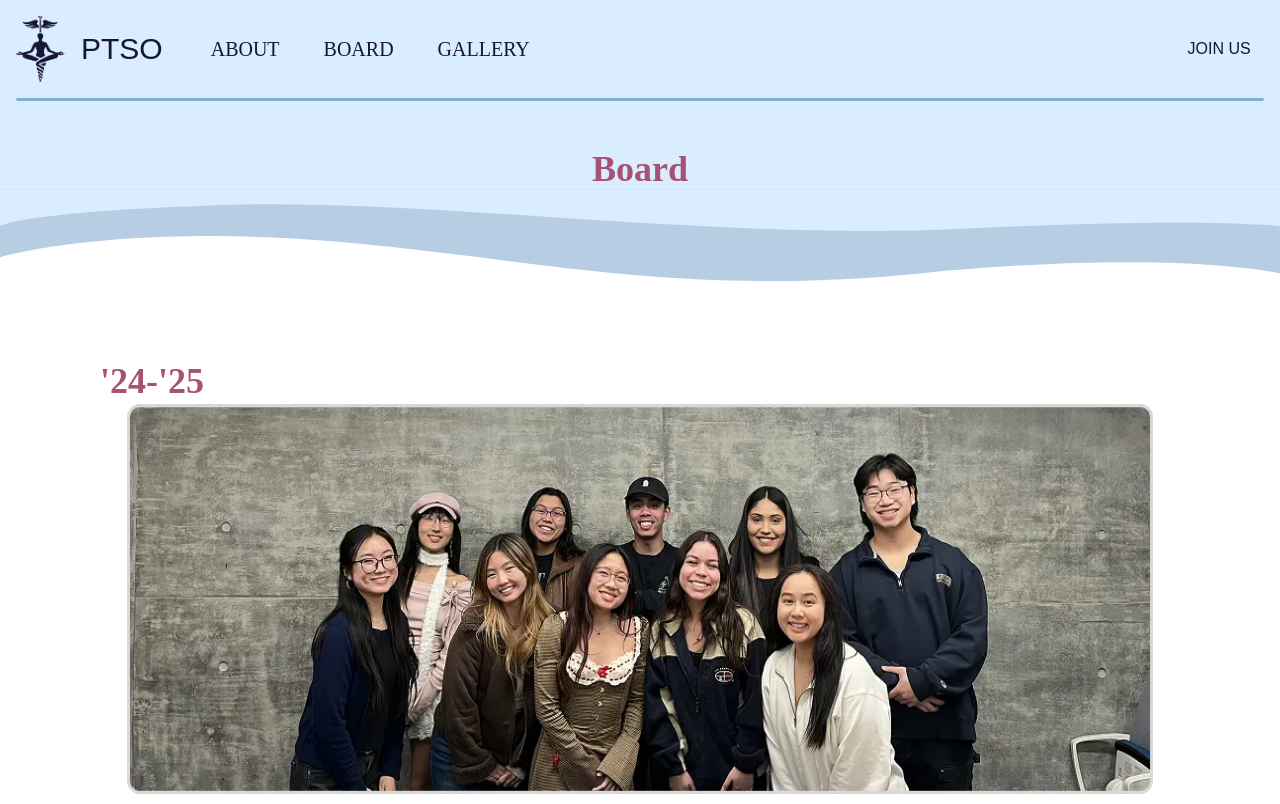
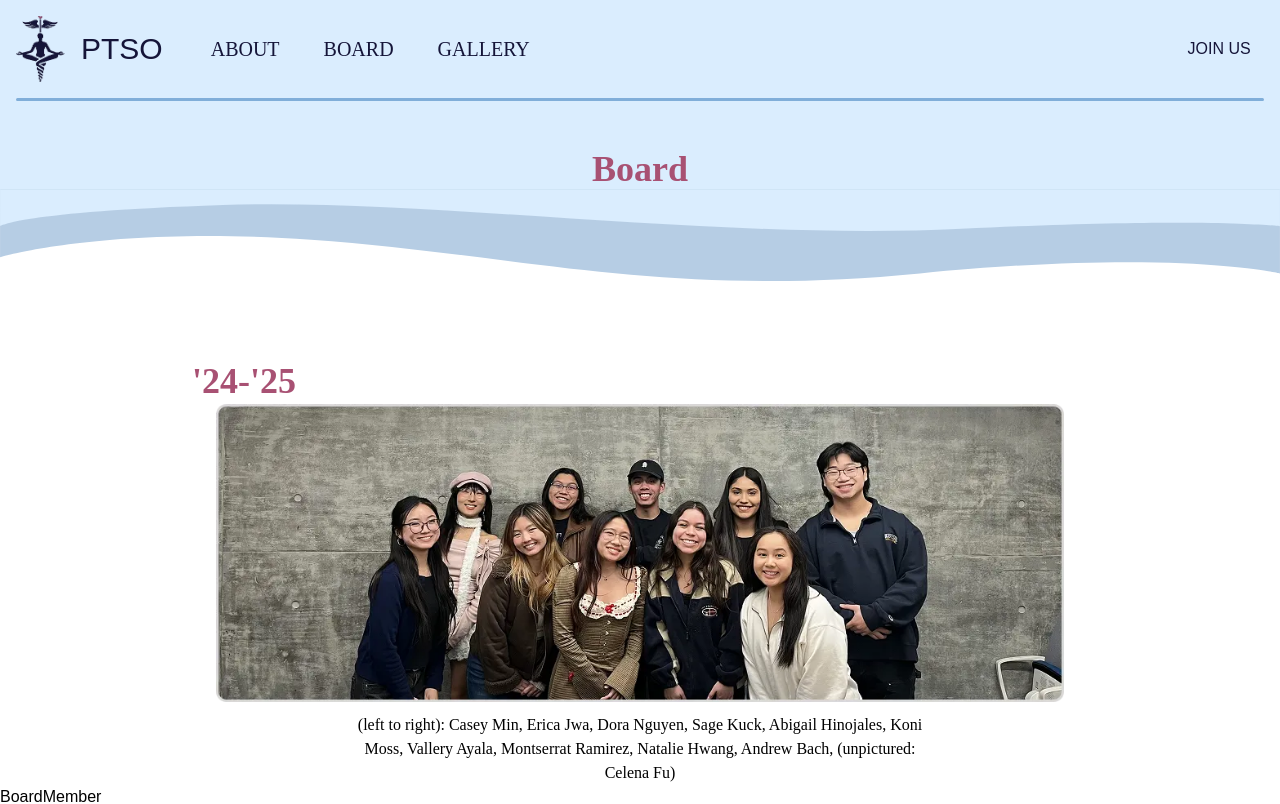
Before and after one commit to acm-ucr/ptso-website, a Next.js app: page /board in a window 1280 px wide. Shown: the top 804 px of the page. Built offline with nearby package versions, Linux system fonts and the light colour scheme; a web font is replaced by a local one.

Commit message:
fixed currentBoard

```diff
--- a/src/components/Year.tsx
+++ b/src/components/Year.tsx
@@ -8,7 +8,7 @@ const Year = ({ text }: yearProps) => {
   return (
     <div
       className={
-        "text-ptso-pink-accent font-beVietnamPro mx-auto w-270 text-4xl font-bold"
+        "text-ptso-pink-accent font-beVietnamPro mx-auto w-7/10 text-4xl font-bold"
       }
     >
       {text}
--- a/src/components/board/CurrentBoard.tsx
+++ b/src/components/board/CurrentBoard.tsx
@@ -11,7 +11,7 @@ const CurrentBoard = () => {
       <Image
         src={currBoard}
         alt="Image of current board"
-        className="mx-auto h-99 w-258 rounded-lg border-3"
+        className="mx-auto h-auto w-2/3 rounded-lg border-3"
       />
       <p className="font-average mx-auto mt-2 w-6/13 text-center">
         (left to right): Casey Min, Erica Jwa, Dora Nguyen, Sage Kuck, Abigail
```
